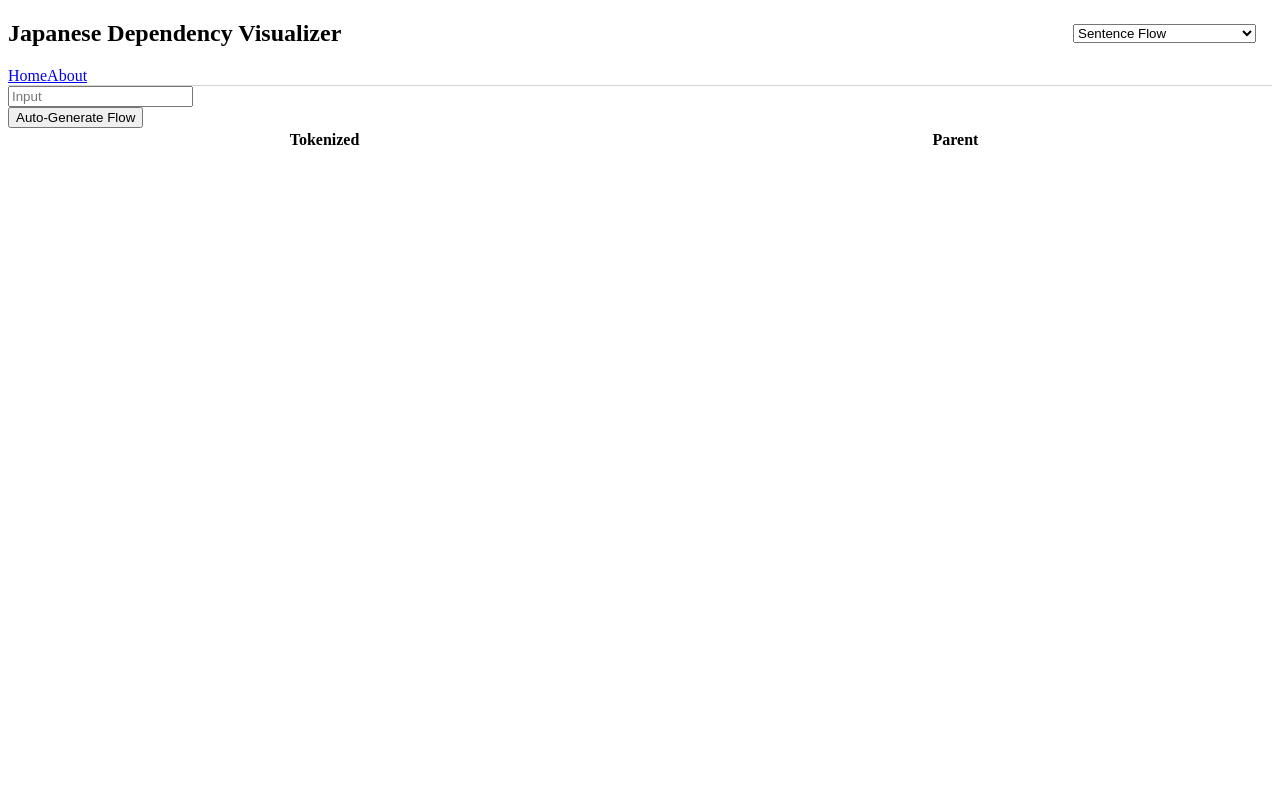
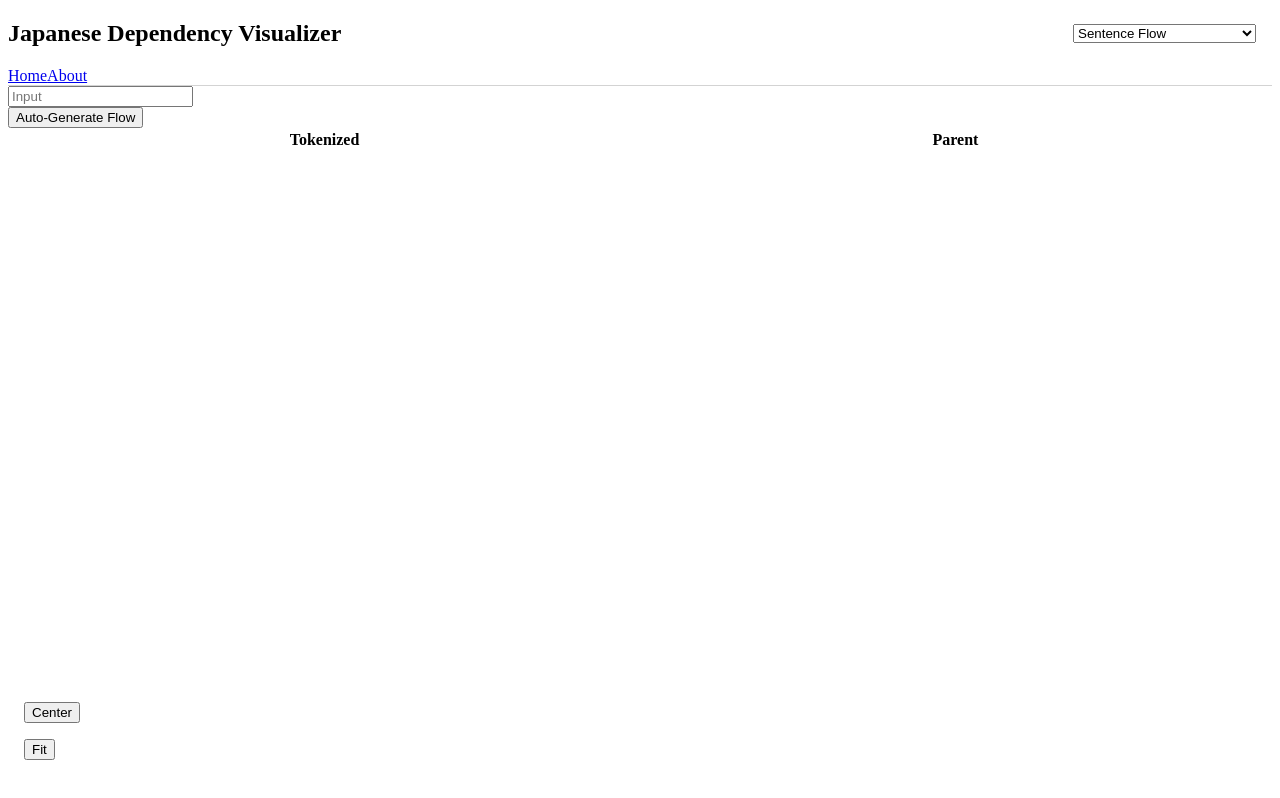
Before and after one commit to tchin25/japanese-dependency-visualizer, a Vue app: page / in a window 1280 px wide. Built offline with nearby package versions, Linux system fonts and the light colour scheme; the HTML template or start-up script is replaced by a standard one.

Commit message:
added button control and fixed small bug

```diff
--- a/src/components/DependencyVisualizer.vue
+++ b/src/components/DependencyVisualizer.vue
@@ -58,6 +58,25 @@
           </template>
         </g>
       </svg>
+
+      <div style="position: absolute; bottom: 1.5rem; left: 1.5rem;" class="field is-grouped">
+        <p class="control">
+          <button
+            class="button is-small"
+            @click="panZoom ? panZoom.center() : null"
+          >
+            Center
+          </button>
+        </p>
+        <p class="control">
+          <button
+            class="button is-small"
+            @click="panZoom ? panZoom.fit() : null"
+          >
+            Fit
+          </button>
+        </p>
+      </div>
     </div>
   </div>
 </template>
--- a/src/components/SentenceInput.vue
+++ b/src/components/SentenceInput.vue
@@ -102,7 +102,7 @@ export default {
                   id,
                   label: tokenized[i],
                   children: [],
-                  parentIndex: -1,
+                  parentId: -1,
                 },
               ]);
               break;
```
